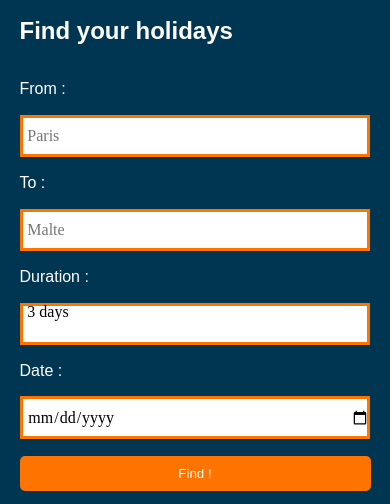
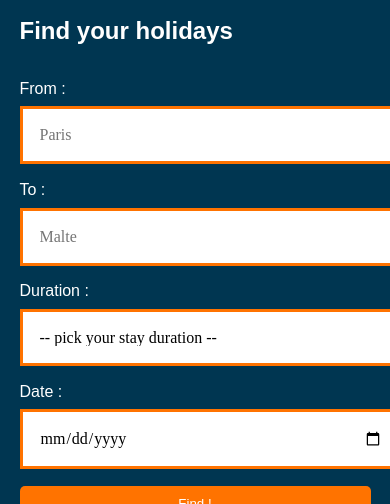
Before and after one commit to hugocoding21/TP-agence_de_voyage, a PHP site: page /home.html in a window 390 px wide. Shown: the top 504 px of the page. Run offline with PHP 8.4, Linux system fonts and the light colour scheme.

Commit message:
css home

```diff
--- a/src/home/home.css
+++ b/src/home/home.css
@@ -19,7 +19,7 @@
   width: 80vw;
   justify-content: center;
   color: white;
-  height: 30vh;
+  height: 320px;
 }
 .find {
   display: flex;
@@ -28,7 +28,7 @@
   width: 60%;
   background-color: rgb(0, 54, 81);
   margin-right: 2vw;
-  padding: 10px 30px 10px 30px;
+  padding: 1vh 0 1vh 0;
   flex-direction: column;
   align-content: center;
 }
@@ -36,6 +36,7 @@
   width: 40%;
   position: relative;
   height: inherit;
+  cursor: pointer;
 }
 
 .dest {
@@ -43,6 +44,7 @@
   flex-direction: row;
   width: 90%;
   justify-content: space-between;
+  cursor: pointer;
 }
 .time {
   display: flex;
@@ -55,12 +57,16 @@ select {
   all: initial;
   background: #fff;
   width: 18vw;
-  height: 4vh;
+  height: fit-content;
   appearance: none;
   border-color: #ff7300;
   box-shadow: 0px 0px 0px 3px #ff7300 inset;
   padding-left: 2vw;
-  margin-top: 1vh;
+  margin-top: 5px;
+  padding: 10px;
+}
+select {
+  cursor: pointer;
 }
 
 #img-deal {
@@ -73,14 +79,16 @@ select {
   color: black;
   top: 10%;
   left: 10%;
-  font-size: 32px;
+  font-size: 15px;
 }
 .text-img {
   position: absolute;
   color: black;
   top: 60%;
   left: 10%;
-  font-size: 30px;
+  font-size: 20px;
+  font-weight: bold;
+  font-style: italic;
 }
 .text-img h2 {
   margin-bottom: 10px;
@@ -89,7 +97,6 @@ select {
 .btn {
   display: flex;
   flex-direction: row-reverse;
-  color: black;
 }
 button {
   background: #ff7300;
@@ -101,6 +108,7 @@ button {
   border: none;
   outline: none;
   border-color: #ff7300;
+  cursor: pointer;
 }
 
 .prix {
@@ -129,11 +137,15 @@ button {
   flex-wrap: wrap;
   justify-content: space-between;
   width: 80vw;
-  margin-bottom: 4vh;
 }
 .dest-img {
   position: relative;
   margin-bottom: auto;
+  margin-bottom: 5vh;
+  cursor: pointer;
+}
+.dest-img .prix {
+  padding: 5px;
 }
 .img {
   width: 18vw;
@@ -196,9 +208,10 @@ h3 {
   input,
   select {
     width: 88vw;
-    height: 5vh;
-    margin-top: 2vh;
+    height: fit-content;
+    margin-top: 1vh;
     margin-bottom: 2vh;
+    padding: 20px;
   }
 
   .btn {
--- a/src/home/home.html
+++ b/src/home/home.html
@@ -52,7 +52,9 @@
               >Duration :<br />
 
               <select name="duration" id="duration" class="select">
-                <option value="">3 days</option>
+                <option value="choose a date">
+                  -- pick your stay duration --
+                </option>
                 <option value="3 days">3 days</option>
                 <option value="4 days">4 days</option>
                 <option value="5 days">5 days</option>
```
